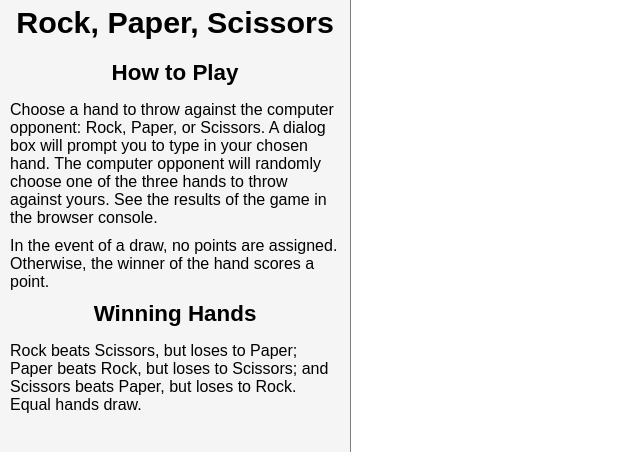
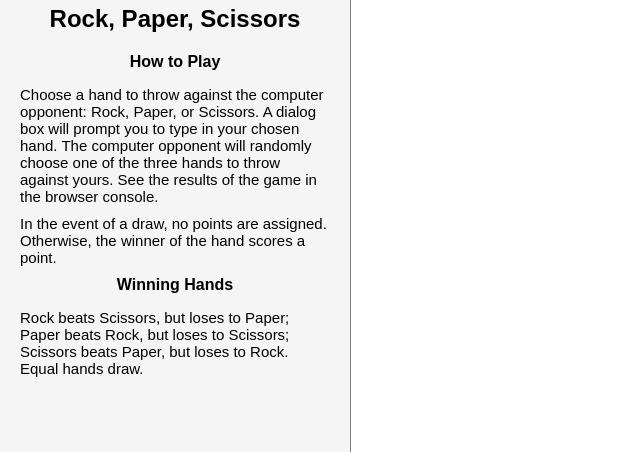
Before and after one commit to Kezy-d4/odin-rock-paper-scissors, a plain HTML site: page index.html in a window 1280 px wide. Shown: the top 452 px of the page, without its empty margins (0-640 px from the left). Drawn offline with Linux system fonts and the light colour scheme.

Commit message:
Edit sidebar styling & amend game instructions

```diff
--- a/index.html
+++ b/index.html
@@ -18,7 +18,7 @@
         <p>In the event of a draw, no points are assigned. Otherwise, the winner of the hand scores a point.</p>
 
         <h2>Winning Hands</h2>
-        <p>Rock beats Scissors, but loses to Paper; Paper beats Rock, but loses to Scissors; and Scissors beats Paper, but loses to Rock. Equal hands draw.</p>
+        <p>Rock beats Scissors, but loses to Paper; Paper beats Rock, but loses to Scissors; Scissors beats Paper, but loses to Rock. Equal hands draw.</p>
       </div>
     </div>
 
--- a/main.css
+++ b/main.css
@@ -16,21 +16,22 @@
 .game-instructions {
   display: flex;
   flex-direction: column;
-  margin: 5px 10px;
+  margin: 5px 20px;
 }
 
 h1 {
-  font-size: 1.9em;
+  font-size: 1.5em;
   text-align: center;
   margin-bottom: 20px;
 }
 
 h2 {
-  font-size: 1.4em;
+  font-size: 1em;
   text-align: center;
   margin-bottom: 15px;
 }
 
 p {
+  font-size: 15px;
   margin-bottom: 10px;
 }
```
